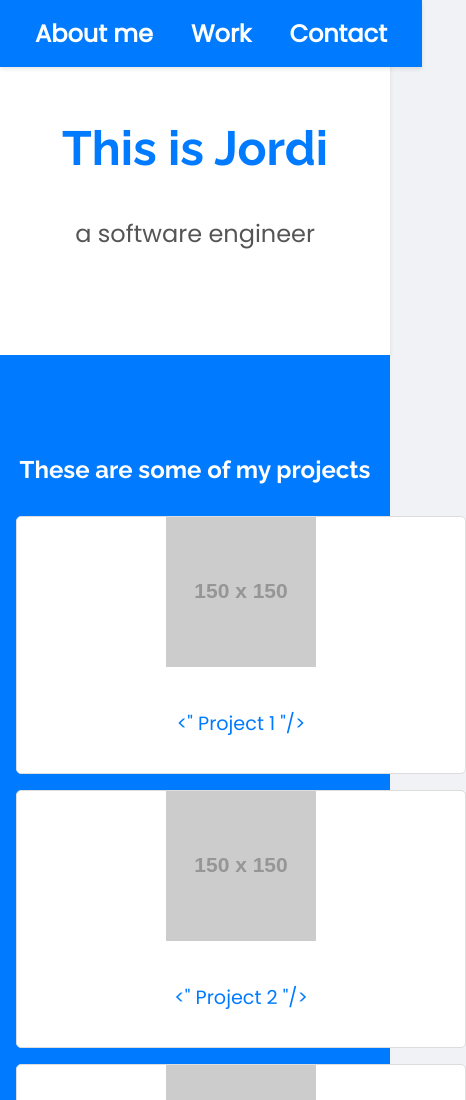
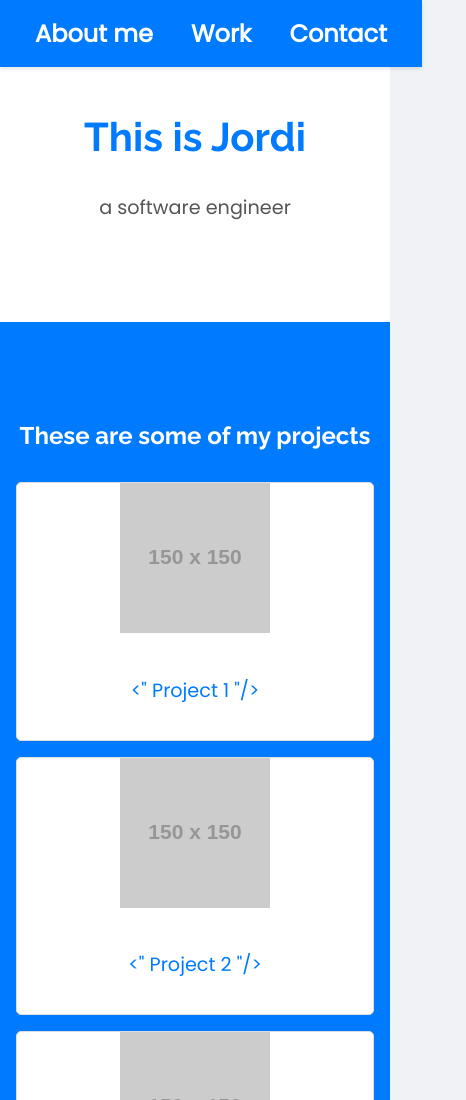
Before and after one commit to Hyron04/personalPortfolioWebpage, a plain HTML site: page index.html in a window 390 px wide. Shown: the top 1100 px of the page, 466 px wide, since content can reach past the window. Drawn offline with Linux system fonts and the light colour scheme; placeholder pictures from the web are drawn by us.

Commit message:
Adding media query

```diff
--- a/styles.css
+++ b/styles.css
@@ -168,3 +168,22 @@ footer {
     padding: 1rem;
     box-shadow: 0 -2px 4px rgba(0, 0, 0, 0.1);
 }
+
+/* Media Queries */
+@media (max-width: 768px) {
+    .projects-grid {
+        grid-template-columns: repeat(auto-fit, minmax(300px, 1fr));
+    }
+
+    .welcomeSection h1 {
+        font-size: 2.5rem;
+    }
+
+    .welcomeSection p {
+        font-size: 1.2rem;
+    }
+
+    .additionalProjects {
+        width: 50%;
+    }
+}
```
